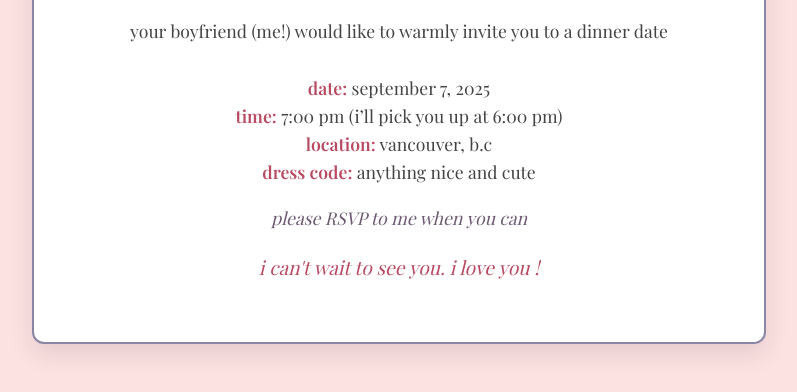
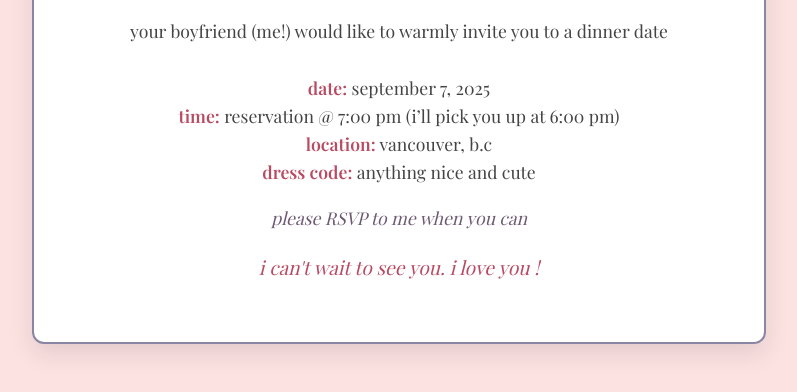
Before and after one commit to kdot2a/fish, a plain HTML site: page index.html in a window 1280 px wide. Shown: the part 314-706 px from the top of the page, without its empty margins (241-1038 px from the left). Drawn offline with nearby package versions, Linux system fonts and the light colour scheme.

Commit message:
Update index.html

```diff
--- a/index.html
+++ b/index.html
@@ -83,7 +83,7 @@
     <h1>to felisha</h1>
     <p>your boyfriend (me!) would like to warmly invite you to a dinner date <br><br>
     <span class="highlight">date:</span> september 7, 2025<br>
-    <span class="highlight">time:</span> 7:00 pm (i’ll pick you up at 6:00 pm)<br>
+    <span class="highlight">time:</span> reservation @ 7:00 pm (i’ll pick you up at 6:00 pm)<br>
     <span class="highlight">location:</span> vancouver, b.c<br>
     <span class="highlight">dress code:</span> anything nice and cute </p>
     <p><em>please RSVP to me when you can</em></p>
```
